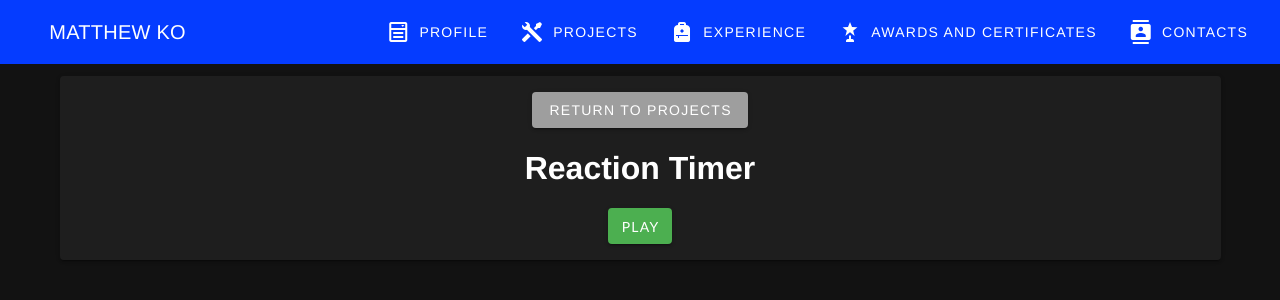
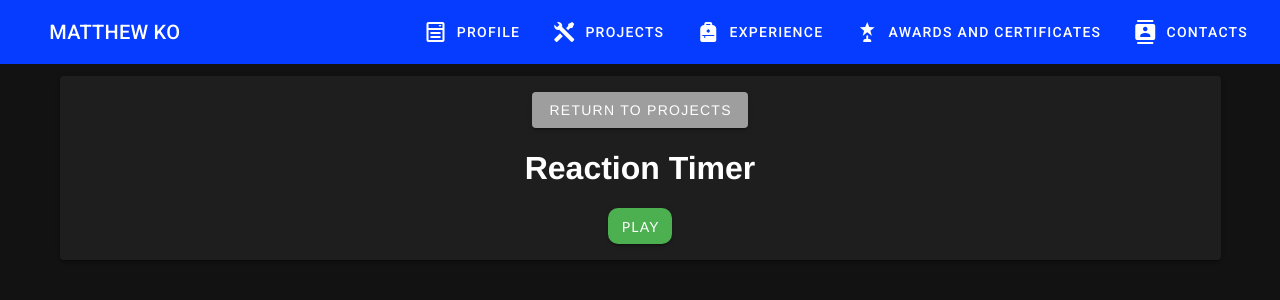
Before and after one commit to thematthewko114/personal-website, a Vue app: page /reaction-timer in a window 1280 px wide. Shown: the top 300 px of the page. Built offline with nearby package versions, Linux system fonts and the light colour scheme; what vue-papa-parse would draw is missing.

Commit message:
css props

```diff
--- a/src/views/ReactionTimer.vue
+++ b/src/views/ReactionTimer.vue
@@ -1,5 +1,5 @@
 <template>
-  <v-app>
+  <v-app class="center">
     <v-container>
       <v-card>
         <v-btn to="/projects" class="my-4 grey">Return to Projects</v-btn>
@@ -41,8 +41,8 @@ export default {
 }
 </script>
 
-<style>
-#app {
+<style scoped>
+.center {
   font-family: Avenir, Helvetica, Arial, sans-serif;
   -webkit-font-smoothing: antialiased;
   -moz-osx-font-smoothing: grayscale;
```
